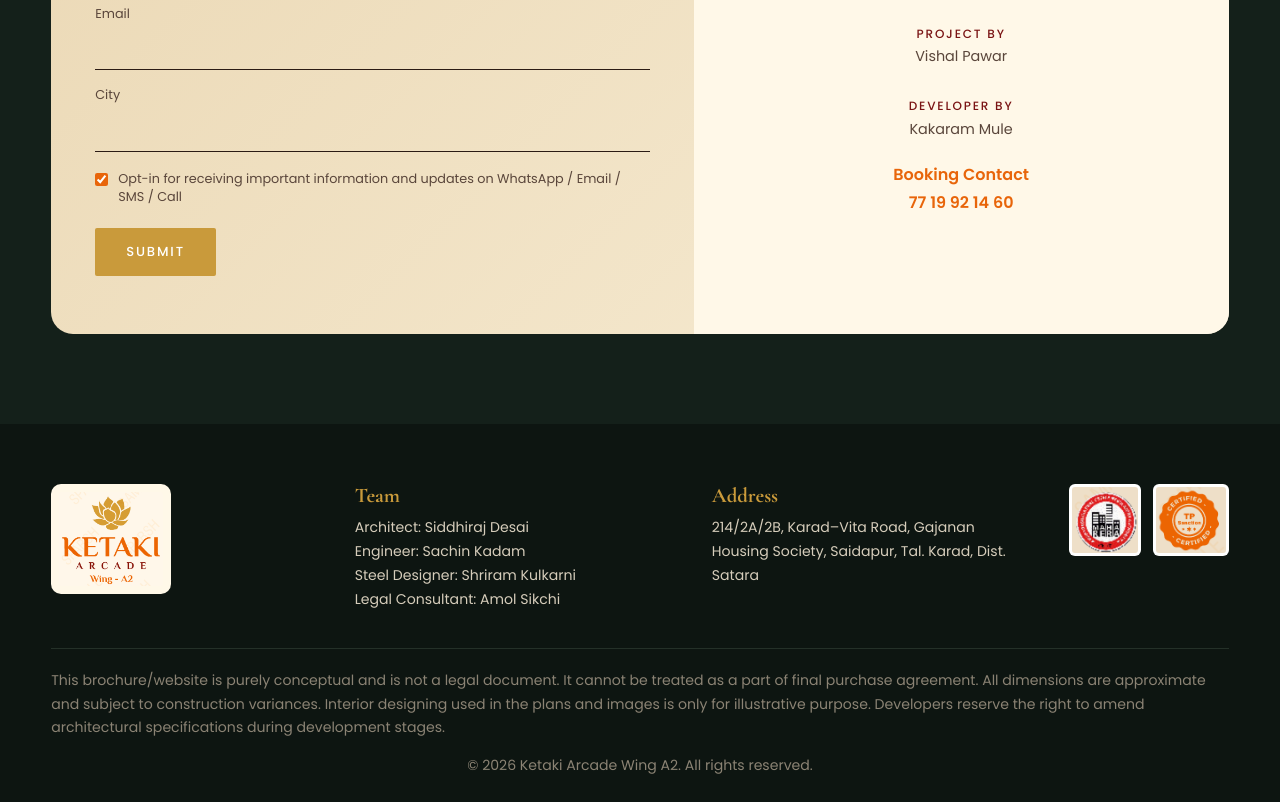
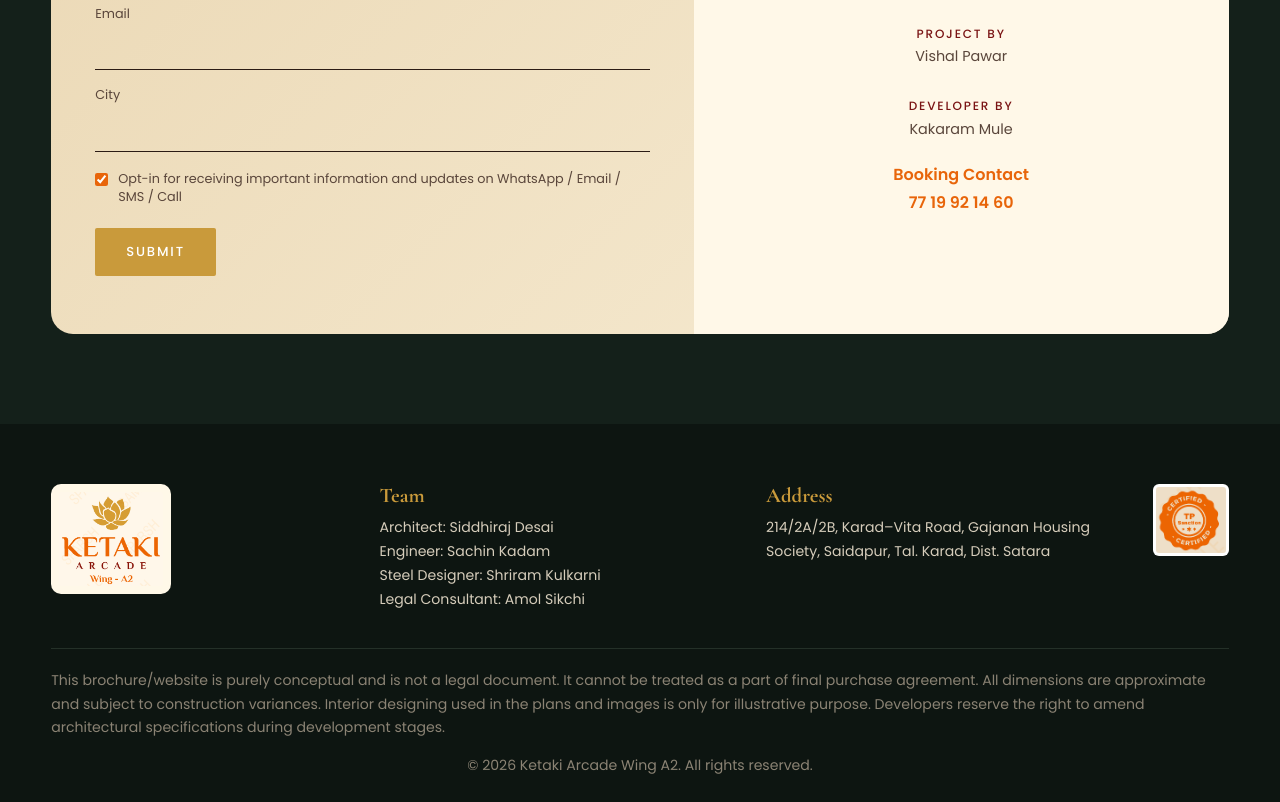
Before and after one commit to shaikhhasina/ketaki, a plain HTML site: page index.html in a window 1280 px wide. Shown: the part 7858-8660 px from the top of the page. Drawn offline with nearby package versions, Linux system fonts and the light colour scheme; a web font is replaced by a local one.

Commit message:
Add files via upload

```diff
--- a/index.html
+++ b/index.html
@@ -271,7 +271,7 @@
       <p>214/2A/2B, Karad&ndash;Vita Road, Gajanan Housing Society, Saidapur, Tal. Karad, Dist. Satara</p>
     </div>
     <div class="badges">
-      <img src="assets/images/maharera.png" alt="MahaRERA">
+    <!--  <img src="assets/images/maharera.png" alt="MahaRERA">-->
       <img src="assets/images/tp-certified.png" alt="TP Sanction Certified">
     </div>
   </div>
```
